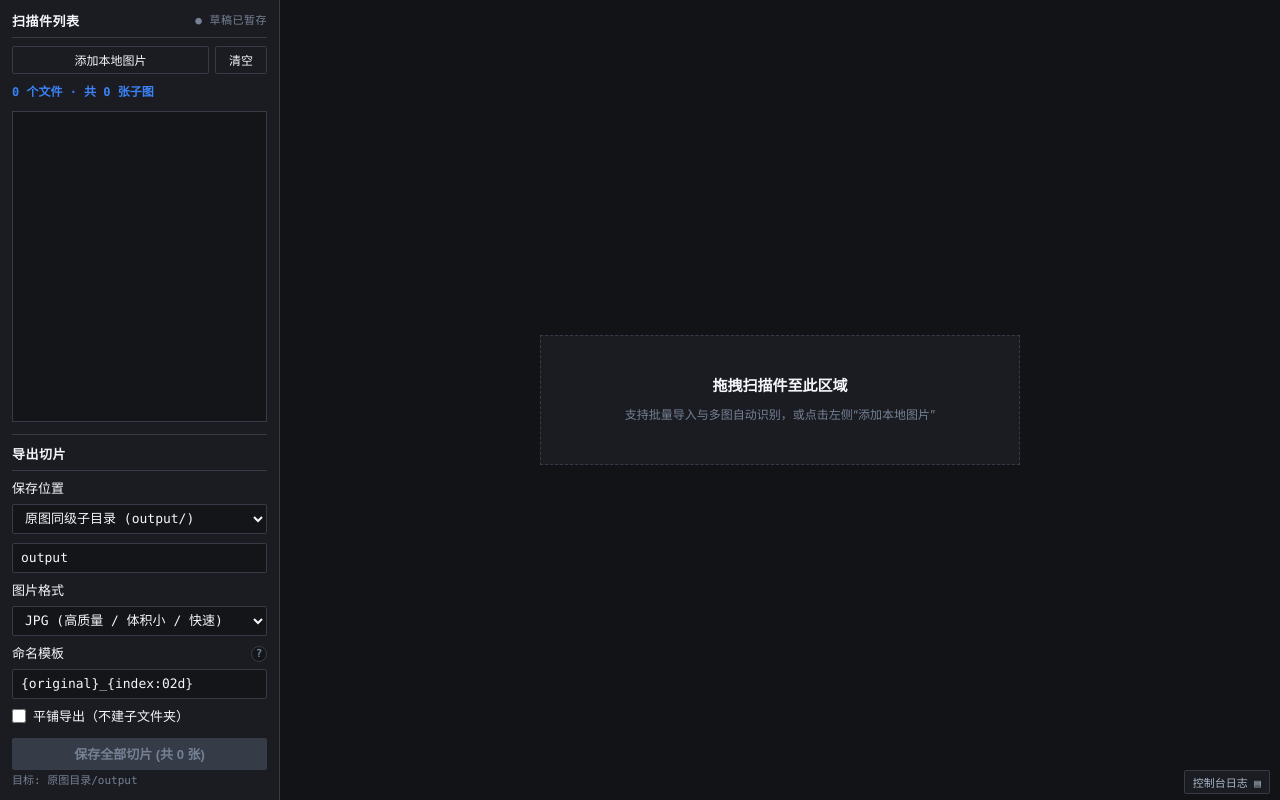
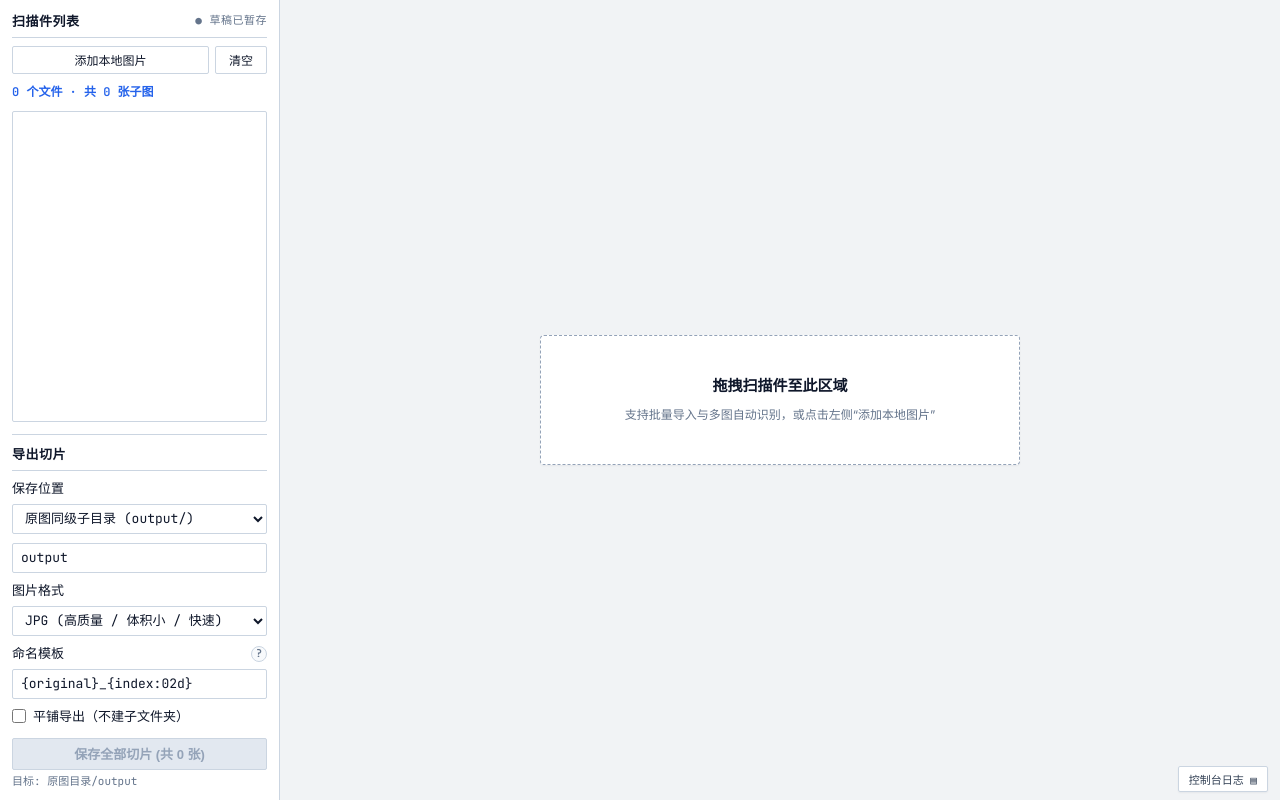
Before and after one commit to Souma-Sumire/AutoCropper, a Flask app: page / in a window 1280 px wide. Run offline with Flask 2, Linux system fonts and the light colour scheme; data that the repository does not hold is empty; some libraries are stand-ins or nearby versions.

Commit message:
sytle: 样式调整

```diff
--- a/app.py
+++ b/app.py
@@ -21,7 +21,7 @@ def get_resource_path(relative_path):
 template_dir = get_resource_path('templates')
 static_dir = get_resource_path('static')
 app = Flask(__name__, template_folder=template_dir, static_folder=static_dir)
-app.config['SEND_FILE_MAX_AGE_DEFAULT'] = 31536000
+app.config['SEND_FILE_MAX_AGE_DEFAULT'] = 0
 
 import shutil
 
--- a/static/css/style.css
+++ b/static/css/style.css
@@ -1,55 +1,71 @@
 /* ==========================================================================
-   AutoCropper 专业工作台 UI/UX 设计系统 (遵循工业级防疲劳规范)
-   - 低饱和中性色基底，同色系微明度差体现层级
-   - 1px 精密工业描边，消除扩散深色重阴影与大面积渐变
-   - 数值与数据字段等宽排版（tabular-nums）
+   AutoCropper 专业工作台 UI/UX 设计系统 (基于 UI-UX-PRO-MAX 工业级防疲劳规范)
+   - 柔和耐看的浅暖/低饱和中性色基底（消除长时间注视的视觉疲劳）
+   - 1px 精密单色工业细边框，层次清晰分明，杜绝大阴影与眩目渐变
+   - 数值与数据字段全等宽排版（tabular-nums 与 JetBrains Mono 字符栈）
    - 大图工作区充分占满视口（一屏一卡，超清大图视界）
-   - 字号与控件清晰易读，杜绝极小字号与过窄挤压
-   - 全局微型细滚动条（宽 4px），固定视口边界防抖
-   - 极速微动效（0.12s 即时物理反馈）
+   - 紧凑统一的小尺寸工业级控件（28px-32px 舒适触达）
+   - 全局微型细滚动条（4px），固定视口边界防抖
+   - 极速即时物理反馈（0.12s 微交互）
    ========================================================================== */
 
 :root {
-    /* 背景色基底：清晰分明的深色工作台，提高层次对比度 */
-    --bg-app: #121316;
-    --bg-panel: #1a1c22;
-    --bg-card-odd: #15171c;
-    --bg-card-even: #1a1d23;
-    --bg-canvas-box: #0b0c0e;
-    --bg-input: #131519;
-    --bg-input-focus: #181b21;
-    --bg-hover: #272b35;
-    --bg-active: #323846;
+    /* 背景色基底：专业桌面工作台低饱和中性色基底，柔和防疲劳 */
+    --bg-app: #f1f3f5;
+    --bg-panel: #ffffff;
+    --bg-card-odd: #ffffff;
+    --bg-card-even: #f8fafc;
+    --bg-canvas-box: #e6e9ee;
+    --bg-input: #ffffff;
+    --bg-input-focus: #ffffff;
+    --bg-hover: #f1f5f9;
+    --bg-active: #e2e8f0;
 
-    /* 结构边界：鲜明清晰的 1px 精细分界线 */
-    --border-color: #353b47;
-    --border-subtle: #252932;
-    --border-focus: #3b82f6;
+    /* 结构边界：精密 1px 工业分界线 */
+    --border-color: #cbd5e1;
+    --border-subtle: #e2e8f0;
+    --border-focus: #2563eb;
+    --border-strong: #94a3b8;
 
-    /* 文字颜色层级：高对比度高亮文本 */
-    --text-primary: #f3f6fa;
-    --text-secondary: #a9b5c7;
-    --text-muted: #758194;
+    /* 文字颜色层级：符合 WCAG AAA / AA 严苛对比度 */
+    --text-primary: #0f172a;
+    --text-secondary: #334155;
+    --text-muted: #64748b;
+    --text-inverse: #ffffff;
 
-    /* 工业语义色彩：清晰明亮交互色系 */
-    --accent-blue: #3b82f6;
-    --accent-hover: #2563eb;
-    --accent-subtle: rgba(59, 130, 246, 0.16);
-    --success-color: #22c55e;
-    --success-bg: rgba(34, 197, 94, 0.14);
-    --warning-color: #eab308;
-    --danger-color: #ef4444;
-    --danger-bg: rgba(239, 68, 68, 0.16);
-    --danger-border: #dc2626;
+    /* 工业语义色彩：清晰稳定色系 */
+    --accent-blue: #2563eb;
+    --accent-hover: #1d4ed8;
+    --accent-active: #1e40af;
+    --accent-subtle: #eff6ff;
+    --accent-border: #bfdbfe;
 
-    /* 画布内标框主色：高对比鲜艳亮色 */
-    --crop-line: #ffff00;
-    --crop-primary: #00e5ff;
-    --crop-multi: #29b6f6;
+    --success-color: #16a34a;
+    --success-bg: #f0fdf4;
+    --success-border: #bbf7d0;
+
+    --warning-color: #d97706;
+    --warning-bg: #fffbeb;
+    --warning-border: #fde68a;
+
+    --danger-color: #dc2626;
+    --danger-bg: #fef2f2;
+    --danger-border: #fecaca;
+
+    /* 画布内标框主色：高对比度、专业护眼、亮暗图清晰可见 */
+    --crop-line: #0284c7;
+    --crop-primary: #2563eb;
+    --crop-multi: #0ea5e9;
+    --crop-danger: #dc2626;
 
     /* 字体族规范 */
-    --font-ui: -apple-system, BlinkMacSystemFont, "Segoe UI", Roboto, "PingFang SC", "Hiragino Sans GB", "Microsoft YaHei", sans-serif;
-    --font-mono: ui-monospace, SFMono-Regular, Menlo, Monaco, Consolas, "Liberation Mono", monospace;
+    --font-ui: "Inter", -apple-system, BlinkMacSystemFont, "Segoe UI", Roboto, "PingFang SC", "Hiragino Sans GB", "Microsoft YaHei", sans-serif;
+    --font-mono: "JetBrains Mono", ui-monospace, SFMono-Regular, Menlo, Monaco, Consolas, "Liberation Mono", monospace;
+
+    /* 极简克制阴影（仅用于浮动弹层） */
+    --shadow-sm: 0 1px 2px 0 rgba(15, 23, 42, 0.05);
+    --shadow-md: 0 4px 6px -1px rgba(15, 23, 42, 0.08), 0 2px 4px -2px rgba(15, 23, 42, 0.04);
+    --shadow-lg: 0 10px 15px -3px rgba(15, 23, 42, 0.1), 0 4px 6px -4px rgba(15, 23, 42, 0.06);
 }
 
 /* 全局盒模型与重置 */
@@ -82,11 +98,11 @@ body {
     background: transparent;
 }
 *::-webkit-scrollbar-thumb {
-    background-color: #3a414f;
+    background-color: #cbd5e1;
     border-radius: 2px;
 }
 *::-webkit-scrollbar-thumb:hover {
-    background-color: #525c6e;
+    background-color: #94a3b8;
 }
 
 /* ================== 工作台整体布局 ================== */
@@ -166,12 +182,13 @@ body {
     overflow-y: auto;
     min-height: 100px;
     scrollbar-gutter: stable;
+    border-radius: 2px;
 }
 
 .file-item {
     padding: 6px 10px;
     border-bottom: 1px solid var(--border-subtle);
-    border-left: 2px solid transparent; /* 预留 2px 占位，防止 active 时跳动 */
+    border-left: 2px solid transparent;
     cursor: pointer;
     display: flex;
     justify-content: space-between;
@@ -288,19 +308,21 @@ body {
 
 /* 初始拖拽上传占位区 */
 .upload-dropzone {
-    border: 1px dashed var(--border-color);
+    border: 1.5px dashed var(--border-strong);
     padding: 40px 30px;
     text-align: center;
     background-color: var(--bg-panel);
     max-width: 480px;
     width: 90%;
     cursor: pointer;
+    border-radius: 4px;
+    box-shadow: var(--shadow-sm);
     transition: border-color 0.12s ease, background-color 0.12s ease;
 }
 
 .upload-dropzone:hover {
     border-color: var(--accent-blue);
-    background-color: var(--bg-hover);
+    background-color: var(--accent-subtle);
 }
 
 .drop-title {
@@ -730,13 +767,13 @@ body {
     border: 1px solid var(--border-color);
     border-radius: 50%;
     cursor: help;
-    background-color: var(--bg-input);
+    background-color: #f8fafc;
     transition: all 0.12s ease;
 }
 .help-tooltip:hover {
     color: var(--accent-blue);
     border-color: var(--accent-blue);
-    background-color: var(--bg-hover);
+    background-color: var(--accent-subtle);
 }
 
 /* 导出保存位置单选交互 */
@@ -780,29 +817,34 @@ body {
     cursor: pointer;
     border-radius: 2px;
     transition: background-color 0.12s ease, transform 0.08s ease;
+    box-shadow: var(--shadow-sm);
 }
 
 .btn-primary:hover:not(:disabled) {
     background-color: var(--accent-hover);
+    border-color: var(--accent-hover);
 }
 
 .btn-primary:active:not(:disabled) {
+    background-color: var(--accent-active);
     transform: translateY(1px);
 }
 
 .btn-primary:disabled {
-    background-color: var(--border-color);
-    border-color: var(--border-color);
-    color: var(--text-muted);
+    background-color: #e2e8f0;
+    border-color: #cbd5e1;
+    color: #94a3b8;
     cursor: not-allowed;
+    box-shadow: none;
 }
 
 .btn-secondary {
     height: 28px;
-    background-color: transparent;
+    background-color: #ffffff;
     border: 1px solid var(--border-color);
     color: var(--text-primary);
     font-size: 12px;
+    font-weight: 500;
     cursor: pointer;
     border-radius: 2px;
     padding: 0 10px;
@@ -911,67 +960,77 @@ body {
     bottom: 24px;
     left: 50%;
     transform: translateX(-50%);
-    background-color: var(--bg-panel);
-    color: var(--text-primary);
-    border: 1px solid var(--border-focus);
+    background-color: #0f172a;
+    color: #ffffff;
+    border: 1px solid #334155;
     padding: 8px 16px;
     font-size: 12px;
     font-family: var(--font-mono);
     z-index: 9999;
     pointer-events: none;
-    border-radius: 2px;
+    border-radius: 4px;
+    box-shadow: var(--shadow-lg);
     transition: opacity 0.12s ease;
 }
 
 /* ================== 犄角旮旯：右下角极简控制台浮层 ================== */
 .corner-console-dock {
     position: fixed;
-    bottom: 6px;
-    right: 10px;
+    bottom: 8px;
+    right: 12px;
     z-index: 1000;
     display: flex;
     align-items: center;
-    gap: 6px;
+    gap: 8px;
     pointer-events: all;
 }
 
+.corner-status-msg {
+    font-size: 11px;
+    color: var(--text-muted);
+    font-family: var(--font-mono);
+}
+
 .corner-console-btn {
-    height: 24px;
-    background-color: var(--bg-panel);
+    height: 26px;
+    background-color: #ffffff;
     border: 1px solid var(--border-color);
     color: var(--text-secondary);
     font-size: 11px;
     font-family: var(--font-mono);
-    padding: 0 8px;
+    padding: 0 10px;
     cursor: pointer;
     border-radius: 2px;
+    box-shadow: var(--shadow-sm);
     transition: all 0.12s ease;
 }
 
 .corner-console-btn:hover {
-    color: var(--text-primary);
+    color: var(--accent-blue);
     border-color: var(--accent-blue);
-    background-color: var(--bg-hover);
+    background-color: var(--accent-subtle);
 }
 
 .corner-console-popover {
     position: fixed;
-    bottom: 34px;
-    right: 10px;
+    bottom: 40px;
+    right: 12px;
     width: 480px;
     height: 250px;
-    background-color: var(--bg-panel);
+    background-color: #ffffff;
     border: 1px solid var(--border-color);
     z-index: 1001;
     display: flex;
     flex-direction: column;
-    border-radius: 2px;
+    border-radius: 4px;
+    box-shadow: var(--shadow-lg);
+    overflow: hidden;
 }
 
 .corner-console-header {
-    height: 26px;
-    background-color: var(--bg-input);
-    border-bottom: 1px solid var(--border-color);
+    height: 28px;
+    background-color: #f8fafc;
+    border-bottom: 1px solid var(--border-subtle);
     padding: 0 10px;
     display: flex;
     justify-content: space-between;
--- a/static/js/app.js
+++ b/static/js/app.js
@@ -1583,7 +1583,7 @@ function renderCropPreviews(targetFileId) {
             const orientLabel = formatOrientLabel(orient);
             const src = buildCropPreviewDataUrl(img, rect, autoRotate, fileData.params.bg_type);
             const badgeHtml = isExcluded
-                ? `<span class="flip-badge" style="background:#ff3b30;color:#fff;">排除</span>`
+                ? `<span class="flip-badge" style="background:#dc2626;color:#ffffff;">排除</span>`
                 : (orientLabel ? `<span class="flip-badge">${orientLabel}</span>` : '');
 
             const item = document.createElement('div');
@@ -1591,7 +1591,7 @@ function renderCropPreviews(targetFileId) {
             item.innerHTML = `
                 ${badgeHtml}
                 <img alt="crop ${index + 1}" src="${src}">
-                <span class="crop-label" style="${isExcluded ? 'color:#ff3b30;font-weight:bold;' : ''}">${isExcluded ? '[排] ' : ''}#${index + 1}${orientLabel ? ` · ${orientLabel}` : ''}</span>
+                <span class="crop-label" style="${isExcluded ? 'color:#dc2626;font-weight:600;' : ''}">${isExcluded ? '[排] ' : ''}#${index + 1}${orientLabel ? ` · ${orientLabel}` : ''}</span>
             `;
             item.addEventListener('click', (e) => {
                 e.stopPropagation();
@@ -2783,9 +2783,10 @@ function drawCanvas(targetFileId) {
         canvasCtx.drawImage(img, 0, 0);
 
         if (fileMode === 'original') {
-            const strokeColor = '#ffff00';
-            const selectedColor = '#00e5ff';
-            const multiSelectColor = '#29b6f6';
+            const strokeColor = '#0284c7';
+            const selectedColor = '#2563eb';
+            const multiSelectColor = '#0ea5e9';
+            const dangerColor = '#dc2626';
             const rects = fileData.rects || [];
 
             const calculatedLineWidth = Math.max(2, Math.round(canvas.width / 350));
@@ -2802,7 +2803,7 @@ function drawCanvas(targetFileId) {
 
                 let currentStroke = strokeColor;
                 if (isExcluded) {
-                    currentStroke = isSelected ? '#ff3b30' : 'rgba(255, 59, 48, 0.85)';
+                    currentStroke = isSelected ? dangerColor : 'rgba(220, 38, 38, 0.85)';
                 } else if (isPrimary) {
                     currentStroke = selectedColor;
                 } else if (isSelected) {
@@ -2828,10 +2829,10 @@ function drawCanvas(targetFileId) {
                     canvasCtx.lineTo(pts[3][0], pts[3][1]);
                     canvasCtx.closePath();
                     if (isExcluded) {
-                        canvasCtx.fillStyle = 'rgba(255, 59, 48, 0.16)';
+                        canvasCtx.fillStyle = 'rgba(220, 38, 38, 0.16)';
                         canvasCtx.fill();
                     } else if (isSelected && !isPrimary) {
-                        canvasCtx.fillStyle = 'rgba(41, 182, 246, 0.1)';
+                        canvasCtx.fillStyle = 'rgba(37, 99, 235, 0.10)';
                         canvasCtx.fill();
                     }
                     canvasCtx.stroke();
@@ -2841,10 +2842,10 @@ function drawCanvas(targetFileId) {
                     minY = Math.min(pts[0][1], pts[1][1], pts[2][1], pts[3][1]);
                 } else {
                     if (isExcluded) {
-                        canvasCtx.fillStyle = 'rgba(255, 59, 48, 0.16)';
+                        canvasCtx.fillStyle = 'rgba(220, 38, 38, 0.16)';
                         canvasCtx.fillRect(rect.x, rect.y, rect.w, rect.h);
                     } else if (isSelected && !isPrimary) {
-                        canvasCtx.fillStyle = 'rgba(41, 182, 246, 0.1)';
+                        canvasCtx.fillStyle = 'rgba(37, 99, 235, 0.10)';
                         canvasCtx.fillRect(rect.x, rect.y, rect.w, rect.h);
                     }
                     canvasCtx.strokeRect(rect.x, rect.y, rect.w, rect.h);
@@ -2853,9 +2854,9 @@ function drawCanvas(targetFileId) {
                     minY = rect.y;
                 }
 
-                // 统一将识别结果标签固定在选框真实的物理左上角，颜色框直接与线连在一起，无额外描边
+                // 统一将识别结果标签固定在选框真实的物理左上角
                 canvasCtx.fillStyle = currentStroke;
-                canvasCtx.font = `bold ${fontSize}px Consolas, monospace`;
+                canvasCtx.font = `bold ${fontSize}px "JetBrains Mono", Consolas, monospace`;
                 const textWidth = canvasCtx.measureText(label).width;
 
                 const rectH = fontSize + (paddingOffset * 2);
@@ -2864,12 +2865,12 @@ function drawCanvas(targetFileId) {
                 const labelY = (minY - rectH >= 0) ? (minY - rectH) : minY;
 
                 canvasCtx.fillRect(labelX, labelY, rectW, rectH);
-                canvasCtx.fillStyle = isExcluded ? '#ffffff' : '#000000';
+                canvasCtx.fillStyle = '#ffffff';
                 canvasCtx.fillText(label, labelX + paddingOffset, labelY + fontSize);
 
                 if (isPrimary && fileId === currentFileId) {
                     canvasCtx.fillStyle = '#ffffff';
-                    canvasCtx.strokeStyle = isExcluded ? '#ff3b30' : '#007acc';
+                    canvasCtx.strokeStyle = isExcluded ? dangerColor : '#1d4ed8';
                     canvasCtx.lineWidth = 2;
 
                     hInfo.handles.forEach(hp => {
@@ -2879,7 +2880,7 @@ function drawCanvas(targetFileId) {
 
                     canvasCtx.beginPath();
                     canvasCtx.arc(hInfo.cx, hInfo.cy, handlePx / 2.5, 0, Math.PI * 2);
-                    canvasCtx.fillStyle = isExcluded ? '#ff3b30' : selectedColor;
+                    canvasCtx.fillStyle = isExcluded ? dangerColor : selectedColor;
                     canvasCtx.fill();
                     canvasCtx.stroke();
                 }
@@ -2892,11 +2893,11 @@ function drawCanvas(targetFileId) {
                 const h0 = Math.abs(transformState.currentY - transformState.startY);
 
                 canvasCtx.save();
-                canvasCtx.strokeStyle = '#29b6f6';
+                canvasCtx.strokeStyle = '#0284c7';
                 canvasCtx.lineWidth = 1.5;
                 canvasCtx.setLineDash([4, 4]);
                 canvasCtx.strokeRect(x0, y0, w0, h0);
-                canvasCtx.fillStyle = 'rgba(41, 182, 246, 0.15)';
+                canvasCtx.fillStyle = 'rgba(2, 132, 199, 0.12)';
                 canvasCtx.fillRect(x0, y0, w0, h0);
                 canvasCtx.restore();
             } else if (fileId === currentFileId && transformState && transformState.mode === 'drawing_new') {
@@ -2907,11 +2908,11 @@ function drawCanvas(targetFileId) {
 
                 const isExcludeDraw = transformState.drawType === 'exclude';
                 canvasCtx.save();
-                canvasCtx.strokeStyle = isExcludeDraw ? '#ff3b30' : '#00e5ff';
+                canvasCtx.strokeStyle = isExcludeDraw ? dangerColor : selectedColor;
                 canvasCtx.lineWidth = calculatedLineWidth;
                 canvasCtx.setLineDash([8, 6]);
                 canvasCtx.strokeRect(x0, y0, w0, h0);
-                canvasCtx.fillStyle = isExcludeDraw ? 'rgba(255, 59, 48, 0.22)' : 'rgba(0, 229, 255, 0.15)';
+                canvasCtx.fillStyle = isExcludeDraw ? 'rgba(220, 38, 38, 0.18)' : 'rgba(37, 99, 235, 0.15)';
                 canvasCtx.fillRect(x0, y0, w0, h0);
                 canvasCtx.restore();
             }
--- a/templates/index.html
+++ b/templates/index.html
@@ -3,7 +3,10 @@
 <head>
     <meta charset="UTF-8">
     <title>AutoCropper - 智能图像批量裁剪工作台</title>
-    <link rel="stylesheet" href="/static/css/style.css">
+    <link rel="preconnect" href="https://fonts.googleapis.com">
+    <link rel="preconnect" href="https://fonts.gstatic.com" crossorigin>
+    <link href="https://fonts.googleapis.com/css2?family=Inter:wght@400;500;600;700&family=JetBrains+Mono:wght@400;500;600&display=swap" rel="stylesheet">
+    <link rel="stylesheet" href="/static/css/style.css?v=2.0">
 </head>
 <body>
     <div class="workbench-layout">
@@ -133,6 +136,6 @@
     <!-- 状态保存与操作反馈 Toast -->
     <div id="statusToast" class="status-toast" style="display: none;"></div>
 
-    <script src="/static/js/app.js"></script>
+    <script src="/static/js/app.js?v=2.0"></script>
 </body>
 </html>
```
Also changed, not shown: other parts of static/css/style.css (+93 -66 lines).
